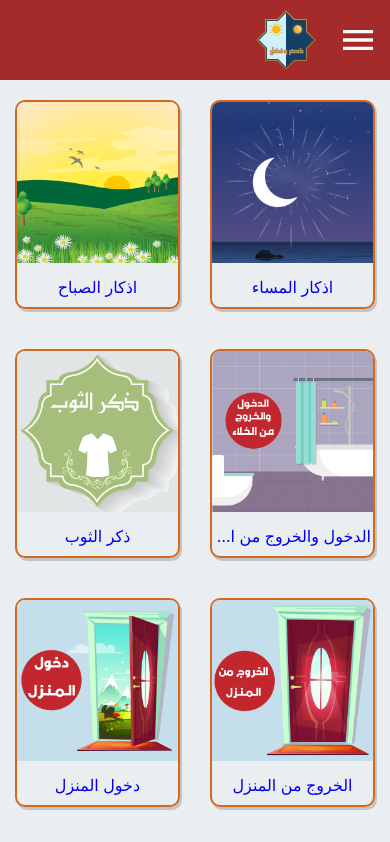
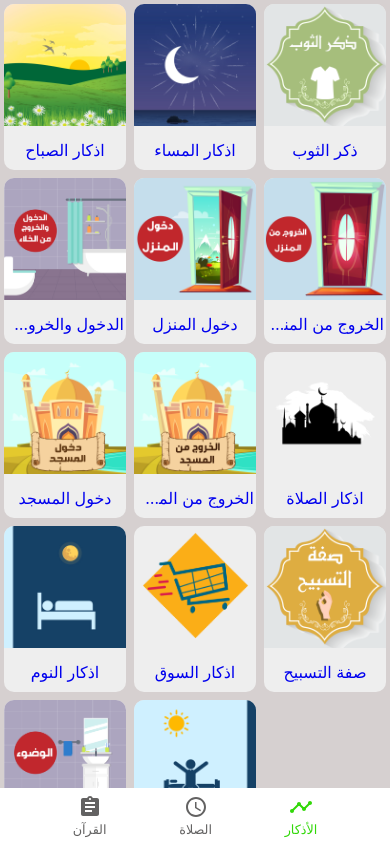
Before and after one commit to FadyAhmed/zekr-w-fadl, a React (Create React App) app: page /azkar in a window 390 px wide. Shown: the top 842 px of the page. Built offline with nearby package versions, Linux system fonts and the light colour scheme.

Commit message:
added text icon and bottom navigation

```diff
--- a/src/components/UI/Soon.js
+++ b/src/components/UI/Soon.js
@@ -1,10 +1,5 @@
 const Soon = (props) => {
-  const soonImg = `${process.env.PUBLIC_URL}/assets/soon.png`;
+  return <div className="centered">قريباً</div>;
+};
 
-  return (
-    <div className="centered">
-      <img src={soonImg} alt="قريباً" />
-    </div>
-  );
-};
 export default Soon;
--- /dev/null
+++ b/src/components/UI/TextIcon.js
@@ -0,0 +1,12 @@
+import classes from "./TextIcon.module.css";
+
+const TextIcon = (props) => {
+  return (
+    <div className={classes.textIcon}>
+      <div className={classes.icon}>{props.icon}</div>
+      <div className={classes.label}>{props.label}</div>
+    </div>
+  );
+};
+
+export default TextIcon;
--- /dev/null
+++ b/src/components/UI/TextIcon.module.css
@@ -0,0 +1,4 @@
+.textIcon {
+  align-items: center;
+  text-align: center;
+}
--- a/src/components/azkar/ZekrItem.js
+++ b/src/components/azkar/ZekrItem.js
@@ -7,7 +7,7 @@ const ZekrItem = (props) => {
   const match = useRouteMatch();
 
   return (
-    <Grid item xs={6} sm={4} md={3} title={props.title}>
+    <Grid item xs={4} sm={4} md={3} title={props.title}>
       <NavLink
         to={`${match.url}/exact-zekr/${props.id}`}
         className={classes.title}
--- a/src/components/azkar/ZekrItem.module.css
+++ b/src/components/azkar/ZekrItem.module.css
@@ -1,11 +1,12 @@
 .item {
   text-align: center;
-  border: chocolate solid 2px;
   border-radius: 10px;
-  margin: 0px 15px;
+  margin-top: -16px;
+  margin-bottom: -16px;
+  margin-left: 4px;
+  margin-right: 4px;
   overflow: hidden;
-  z-index: 10;
-  box-shadow: 2px 3px #c5c3c3;
+  background-color: rgb(238, 238, 238);
 }
 
 .title {
--- /dev/null
+++ b/src/components/layout/BottomNavBar.js
@@ -0,0 +1,38 @@
+import * as React from "react";
+import { NavLink } from "react-router-dom";
+import TextIcon from "../UI/TextIcon";
+import classes from "./BottomNavBar.module.css";
+import TimelineIcon from "@mui/icons-material/Timeline";
+import AccessTimeIcon from "@mui/icons-material/AccessTime";
+import AssignmentIcon from "@mui/icons-material/Assignment";
+import Timeline from "@mui/icons-material/Timeline";
+
+const BottomNavBar = (props) => {
+  return (
+    <div className={classes.bottomNavBar}>
+      <NavLink
+        className={classes.singleTab}
+        activeClassName={classes.activeTab}
+        to="/azkar"
+      >
+        <TextIcon label="الأذكار" icon={<Timeline />} />
+      </NavLink>
+      <NavLink
+        className={classes.singleTab}
+        activeClassName={classes.activeTab}
+        to="/prayer-times"
+      >
+        <TextIcon label="الصلاة" icon={<AccessTimeIcon />} />
+      </NavLink>
+      <NavLink
+        className={classes.singleTab}
+        activeClassName={classes.activeTab}
+        to="/quran"
+      >
+        <TextIcon label="القرآن" icon={<AssignmentIcon />} />
+      </NavLink>
+    </div>
+  );
+};
+
+export default BottomNavBar;
--- /dev/null
+++ b/src/components/layout/BottomNavBar.module.css
@@ -0,0 +1,27 @@
+.bottomNavBar {
+  display: none;
+  background-color: white;
+  width: 100%;
+  height: 3.5rem;
+  font-size: 0.8rem;
+  position: fixed;
+  bottom: 0;
+  justify-content: space-evenly;
+  align-items: center;
+  direction: rtl;
+}
+
+.singleTab {
+  color: rgb(99, 98, 98);
+  text-decoration: none;
+}
+
+.activeTab {
+  color: rgb(50, 216, 9);
+}
+
+@media (max-width: 500px) {
+  .bottomNavBar {
+    display: flex;
+  }
+}
--- a/src/components/layout/Layout.js
+++ b/src/components/layout/Layout.js
@@ -1,13 +1,18 @@
 import { Fragment } from "react";
 import MainHeader from "./MainHeader";
+import classes from "./Layout.module.css";
+import BottomNavBar from "./BottomNavBar";
 
 const Layout = (props) => {
   return (
     <Fragment>
       <MainHeader />
-      <div style={{ height: "5rem" }}></div>
+      <BottomNavBar />
+      <div className={classes.topMargin}></div>
       <main>{props.children}</main>
+      <div className={classes.bottomMargin}></div>
     </Fragment>
   );
 };
+
 export default Layout;
--- /dev/null
+++ b/src/components/layout/Layout.module.css
@@ -0,0 +1,16 @@
+.topMargin {
+  height: 5rem;
+}
+
+.bottomMargin {
+  height: 0rem;
+}
+
+@media (max-width: 500px) {
+  .topMargin {
+    height: 0px;
+  }
+  .bottomMargin {
+    height: 3.5rem;
+  }
+}
--- a/src/components/layout/MainHeader.module.css
+++ b/src/components/layout/MainHeader.module.css
@@ -40,4 +40,7 @@
   .tabs {
     visibility: hidden;
   }
+  .mainHeader {
+    display: none;
+  }
 }
--- a/src/index.css
+++ b/src/index.css
@@ -1,14 +1,14 @@
 body {
-  background-color: rgb(235, 238, 241);
+  background-color: rgb(214, 208, 208);
   margin: 0;
-  font-family: -apple-system, BlinkMacSystemFont, 'Segoe UI', 'Roboto', 'Oxygen',
-    'Ubuntu', 'Cantarell', 'Fira Sans', 'Droid Sans', 'Helvetica Neue',
+  font-family: -apple-system, BlinkMacSystemFont, "Segoe UI", "Roboto", "Oxygen",
+    "Ubuntu", "Cantarell", "Fira Sans", "Droid Sans", "Helvetica Neue",
     sans-serif;
   -webkit-font-smoothing: antialiased;
   -moz-osx-font-smoothing: grayscale;
 }
 
 code {
-  font-family: source-code-pro, Menlo, Monaco, Consolas, 'Courier New',
+  font-family: source-code-pro, Menlo, Monaco, Consolas, "Courier New",
     monospace;
 }
```
Also changed, not shown: public/assets/logo.png, public/assets/logo2.png (added).
